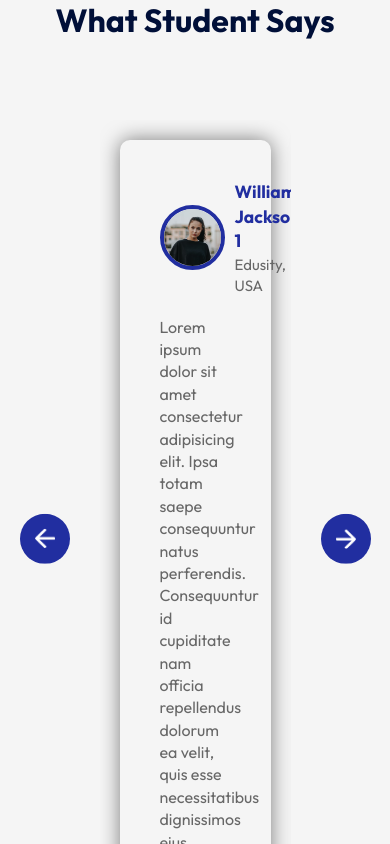
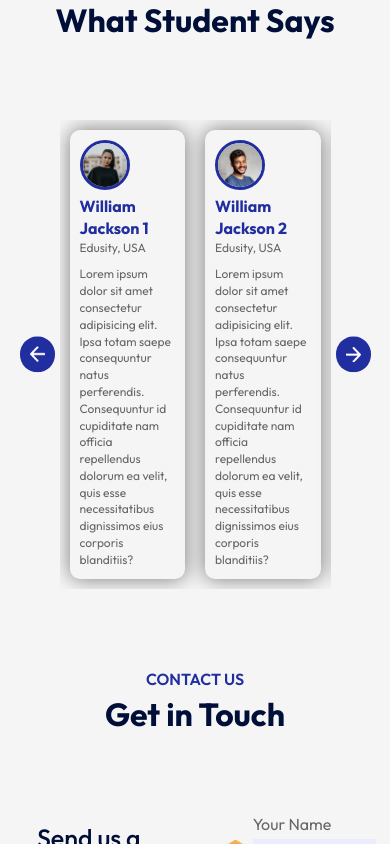
Before and after one commit to Swordigo15/React-University-Web-Project, a React (Vite) app: page / in a window 390 px wide. Shown: the part 3760-4604 px from the top of the page. Built offline with nearby package versions, Linux system fonts and the light colour scheme.

Commit message:
Add Testimonials mobile css setting

```diff
--- a/src/Components/Testimonials/Testimonials.css
+++ b/src/Components/Testimonials/Testimonials.css
@@ -63,3 +63,45 @@
 .user-info h3{
     color: #212ea0;
 }
+
+/* ----- media query ----- */
+
+@media (max-width: 800px){
+    .testimonials{
+        padding: 0 40px;
+    }
+
+    .next-btn, .back-btn{
+        padding: 10px;
+        width: 35px;
+    }
+
+    .testimonials ul li{
+        padding: 10px;
+    }
+
+    .slide{
+        padding: 10px;
+    }
+
+    .slide img{
+        width: 50px;
+        border: 3px solid #212ea0;
+    }
+}
+
+@media (max-width: 600px){
+    .user-info{
+        display: block;
+        margin-bottom: 10px;
+        font-size: 12px;
+    }
+
+    .user-info h3{
+        font-size: 16px;
+    }
+
+    .slider p{
+        font-size: 12px;
+    }
+}
```
